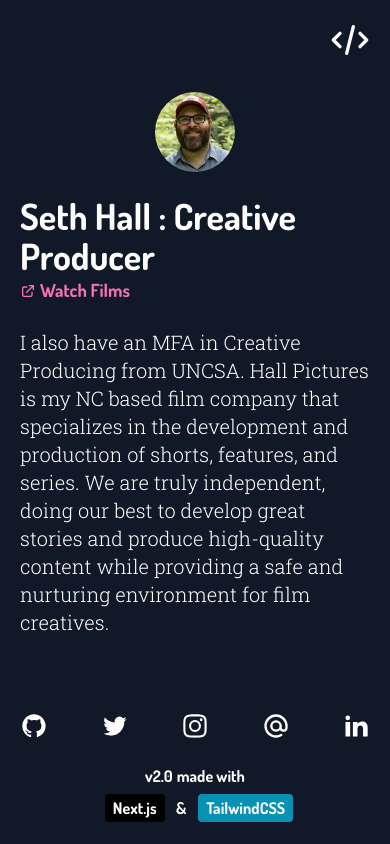
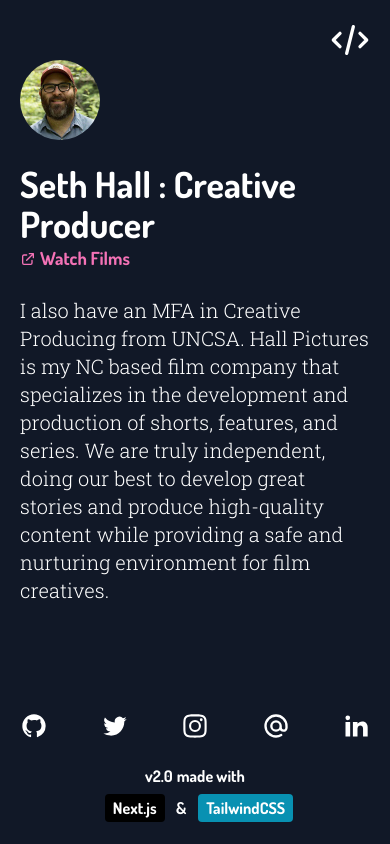
Before and after one commit to sethburtonhall/home-v2, a Next.js app: page / in a window 390 px wide. Both pictures are taken after a click on the icon 350 px from the left and 40 px from the top of the page. Built offline with nearby package versions, Linux system fonts and the light colour scheme; what tailwindcss-debug-screens would draw is missing.

Commit message:
fixes film image

```diff
--- a/components/Film.tsx
+++ b/components/Film.tsx
@@ -1,7 +1,7 @@
 export default function Film() {
   return (
     <>
-      <div className="flex flex-col items-center pb-6 md:flex-row ">
+      <div className="flex flex-col pb-6 md:flex-row lg:items-center">
         <img
           src="/seth-film.jpg"
           alt="Seth Hall"
--- a/pages/index.js
+++ b/pages/index.js
@@ -93,7 +93,7 @@ export default function Home() {
           </header>
 
           <main
-            className={`flex flex-col items-center justify-start flex-grow mt-8 md:mt-32`}
+            className={`flex flex-col items-center justify-start flex-grow md:mt-32`}
           >
             {context === 'code' ? (
               <motion.div
```
